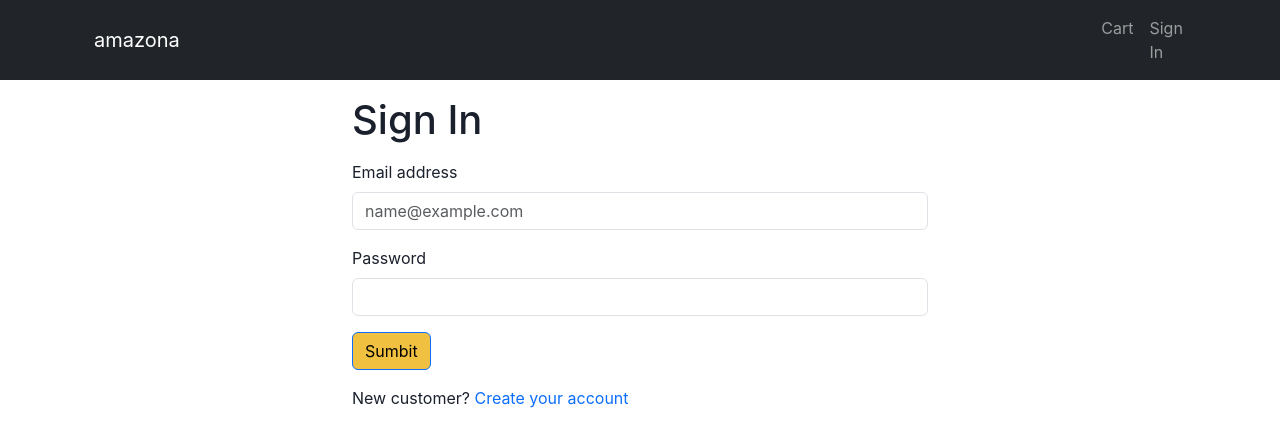
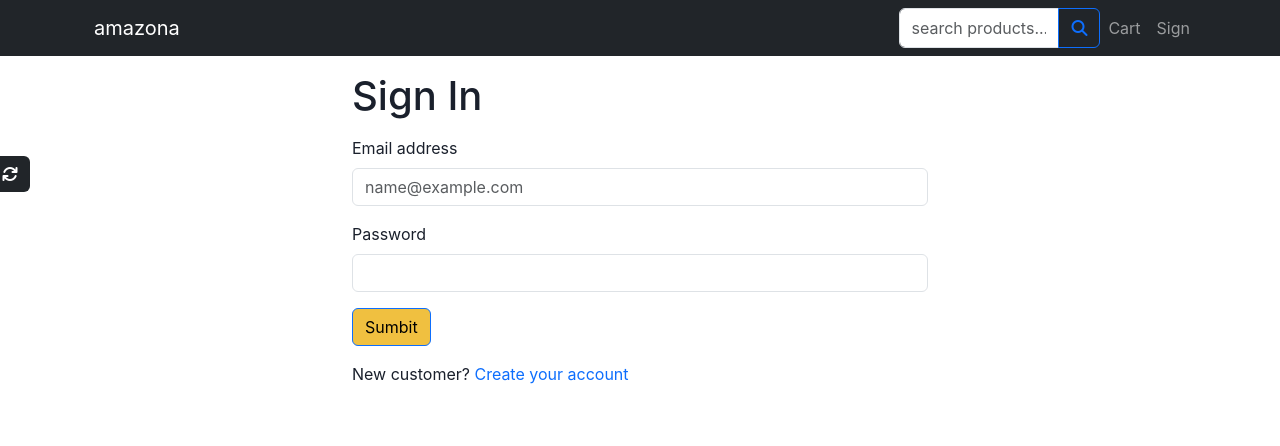
Before and after one commit to moahmeda-abdo/mern-ecommerce-version2, a React (Create React App) app in the folder client/: page /signin in a window 1280 px wide. Shown: the top 446 px of the page. Built offline with nearby package versions, Linux system fonts and the light colour scheme.

Commit message:
sidebar-&-searchbox

```diff
--- a/client/src/App.js
+++ b/client/src/App.js
@@ -5,8 +5,8 @@ import Container from "react-bootstrap/esm/Container";
 import CartPage from "./pages/CartPage";
 import NavigationBar from "./components/NavigationBar";
 import SignInPage from "./pages/SignInPage";
-import { ToastContainer } from 'react-toastify';
-import 'react-toastify/dist/ReactToastify.css';
+import { ToastContainer, toast } from "react-toastify";
+import "react-toastify/dist/ReactToastify.css";
 import ShippingAddresspage from "./pages/ShippingAddresspage";
 import SignUpPage from "./pages/Signup";
 import PaymentPage from "./pages/PaymentPage";
@@ -14,13 +14,58 @@ import PlaceOrderPage from "./pages/PlaceOrderPage";
 import OrderPage from "./pages/OrderPage";
 import OrderHistory from "./pages/OrderHistory";
 import UserProfile from "./pages/UserProfile";
+import { useEffect, useState } from "react";
+import { Button, Nav } from "react-bootstrap";
+import axios from "axios";
+import { getError } from "./utils";
 
 function App() {
+  const [isOpen, setIsOpen] = useState(false);
+  const categories = ["Shirt", "Pants", "Sweet Shirts"];
+  // const [categories, setCategoriess] = useState([]);
+
+  // useEffect(() => {
+  //   const fetchCategories = async () => {
+  //     try {
+  //       const { data } = await axios.get(`/api/products/categories`);
+  //       setCategories(data);
+  //     } catch (err) {
+  //       toast.error(getError(err));
+  //       console.log(err)
+  //     }
+  //   };
+  //   fetchCategories();
+  // }, []);
   return (
     <>
       <BrowserRouter>
         <NavigationBar />
         <ToastContainer position="bottom-center" limit={1} />
+        <div className={isOpen ? "sidebar active-sidebar" : "sidebar"}>
+          {" "}
+          <div>
+            {" "}
+            <Nav className="flex-column text-white w-100 p-2">
+              <Nav.Item>
+                <strong>Categories</strong>
+              </Nav.Item>
+              {categories.map((category) => (
+                <Nav.Item key={category}>
+                  <>
+                    <Nav.Link>{category}</Nav.Link>
+                  </>
+                </Nav.Item>
+              ))}
+            </Nav>
+            <Button
+              className="toggle-sidebar"
+              onClick={() => setIsOpen(!isOpen)}
+            >
+              <i class="fa-solid fa-arrows-rotate"></i>
+            </Button>{" "}
+          </div>
+        </div>
+        <div className={isOpen ? "active-container" : "normal-container"}>
           <Container>
             <Routes>
               <Route path="/" element={<HomePage />} />
@@ -36,6 +81,7 @@ function App() {
               <Route path="/profile" element={<UserProfile />} />
             </Routes>
           </Container>
+        </div>
       </BrowserRouter>
     </>
   );
--- a/client/src/components/NavigationBar.js
+++ b/client/src/components/NavigationBar.js
@@ -6,6 +6,7 @@ import { useContext, useEffect } from "react";
 import { Store } from "../pages/Store";
 import { Link } from 'react-router-dom';
 import NavDropdown from "react-bootstrap/NavDropdown";
+import SearchBox from './SearchBox';
 // import { LinkContainer } from "react-router-bootstrap";
 
 export default function NavigationBar() {
@@ -28,6 +29,7 @@ export default function NavigationBar() {
             <Navbar.Brand href="/">amazona</Navbar.Brand>
           </Container>
           <Nav className="me-auto">
+              <SearchBox />
             <Link to="/cart" className="nav-link">
               Cart
               {cart.cartItems.length > 0 && (
@@ -54,7 +56,7 @@ export default function NavigationBar() {
               </NavDropdown>
             ) : (
               <Link className="nav-link" to="/signin">
-                Sign In
+                Sign
               </Link>
             )}
           </Nav>
--- /dev/null
+++ b/client/src/components/SearchBox.js
@@ -0,0 +1,34 @@
+import React, { useState } from "react";
+import Button from "react-bootstrap/Button";
+import Form from "react-bootstrap/Form";
+import InputGroup from "react-bootstrap/InputGroup";
+import FormControl from "react-bootstrap/FormControl";
+import { useNavigate } from "react-router-dom";
+
+export default function SearchBox() {
+  const navigate = useNavigate();
+  const [query, setQuery] = useState("");
+  const submitHandler = (e) => {
+    e.preventDefault();
+    navigate(query ? `/search/?query=${query}` : "/search");
+  };
+
+  return (
+    <Form className="d-flex me-auto" onSubmit={submitHandler}>
+      <InputGroup>
+        <FormControl
+          type="text"
+          name="q"
+          id="q"
+          onChange={(e) => setQuery(e.target.value)}
+          placeholder="search products..."
+          aria-label="Search Products"
+          aria-describedby="button-search"
+        ></FormControl>
+        <Button variant="outline-primary" type="submit" id="button-search">
+          <i className="fas fa-search"></i>
+        </Button>
+      </InputGroup>
+    </Form>
+  );
+}
--- a/client/src/index.css
+++ b/client/src/index.css
@@ -24,6 +24,10 @@ header a {
 main {
   padding: 1rem;
   flex: 1;
+}
+.site-container {
+  min-height: 100vh;
+  transition: .4s;
 }
 .products {
   display: flex;
@@ -105,3 +109,37 @@ main {
   border-bottom: 0.2rem solid #f08000;
   color: #f08000;
 }
+/*************************/
+.active-container {
+  margin-left: 240px;
+  transition: .5s;
+  height: 100vh;
+}
+.normal-container{
+  transition: .5s;
+}
+
+.sidebar {
+  width: 240px;
+  height: 100%;
+  position: absolute;
+  left: -240px;
+  background-color: #212529;
+  transition: 0.5s;
+}
+.active-sidebar{
+left: 0;
+}
+
+.toggle-sidebar {
+  background-color: #212529;
+  border: none;
+  position: absolute;
+  right: -30px;
+  top: 100px;
+}
+
+.toggle-sidebar i {
+  color: white;
+
+}
```
Also changed, not shown: client/src/components/CheckoutSteps.js (line endings or trailing spaces), 2 other files (tests, documents, lock files or other folders). Lines whose indentation alone changed are shown as unchanged.
